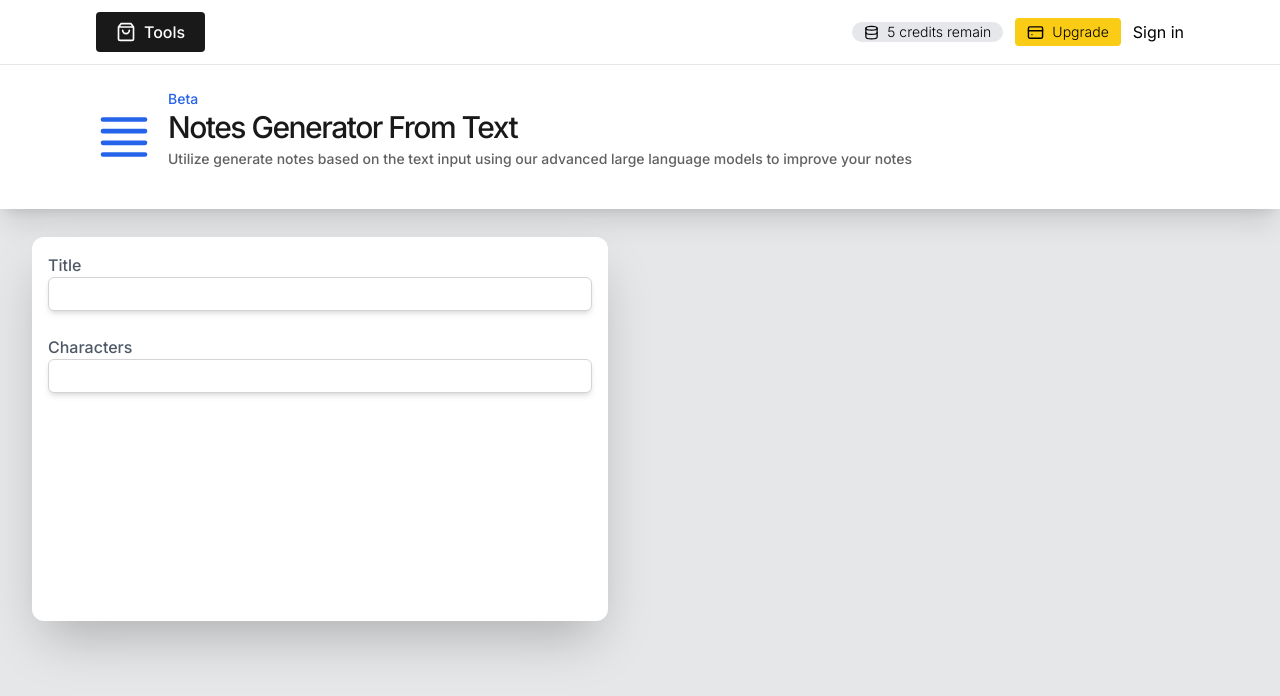
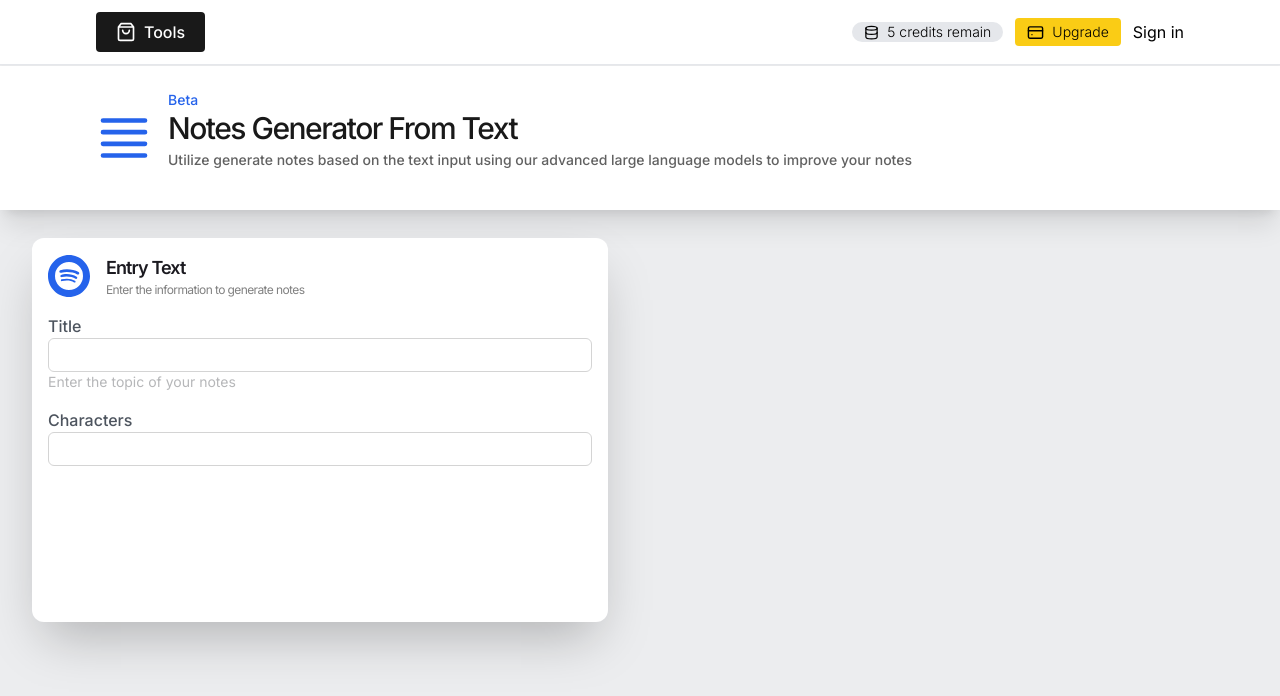
Before and after one commit to SPJ27/saas, a Next.js app: page / in a window 1280 px wide. Shown: the top 696 px of the page. Built offline with nearby package versions, Linux system fonts and the light colour scheme; no server answers.

Commit message:
Improved UI

```diff
--- a/app/layout.tsx
+++ b/app/layout.tsx
@@ -22,7 +22,7 @@ export default function RootLayout({
   return (
     <ClerkProvider>
       <html lang="en">
-        <body className={`${inter.className} antialiased bg-[#e5e7e9]`}>
+        <body className={`${inter.className} antialiased bg-[#ecedef]`}>
           <Navbar />
           {children}
         </body>
--- a/components/Form.tsx
+++ b/components/Form.tsx
@@ -1,18 +1,56 @@
-import React from 'react'
+import React from "react";
 
 const Form = () => {
   return (
     <>
-    <div className='h-96 max-w-xl shadow-2xl rounded-xl bg-white p-4'>
+      <div className="h-96 max-w-xl shadow-2xl rounded-xl bg-white p-4">
+        <div className="flex items-center mb-4">
+          <svg
+            className="mr-4 items-center"
+            xmlns="http://www.w3.org/2000/svg"
+            width="42"
+            height="42"
+            viewBox="0 0 24 24"
+            fill="#2563EB"
+          >
+            <path d="M12 0c6.627 0 12 5.373 12 12s-5.373 12-12 12S0 18.627 0 12 5.373 0 12 0zm0 4a8 8 0 1 0 0 16 8 8 0 0 0 0-16zm-1.227 9.537c1.75 0 3.31.401 4.653 1.206.2.117.317.236.317.532 0 .288-.234.5-.498.5-.129 0-.217-.045-.338-.119-1.16-.7-2.605-1.07-4.14-1.07-.856 0-1.717.11-2.523.278-.13.028-.296.079-.394.079a.5.5 0 0 1-.507-.503c0-.336.194-.503.436-.55a13.357 13.357 0 0 1 2.994-.353zm-.11-2.613c2.094 0 4.12.522 5.712 1.475.267.153.366.347.366.632a.622.622 0 0 1-.624.627c-.173 0-.283-.07-.4-.14-1.302-.771-3.106-1.285-5.08-1.285-1.014 0-1.888.142-2.612.335-.156.043-.243.09-.389.09a.626.626 0 0 1-.625-.628c0-.34.165-.574.498-.668.9-.247 1.817-.438 3.154-.438zm.163-2.749c2.35 0 4.82.484 6.626 1.544.243.138.412.346.412.726 0 .437-.35.75-.754.75-.163 0-.26-.04-.413-.123-1.448-.868-3.695-1.347-5.868-1.347-1.085 0-2.186.11-3.196.385-.116.029-.263.087-.41.087a.75.75 0 0 1-.754-.764c0-.435.27-.68.56-.765 1.14-.336 2.413-.493 3.797-.493z" />
+          </svg>
+          <div className="items-center ">
+            <p className="text-lg tracking-tighter font-semibold p-0  items-center text-[#1b1a20]">
+              Entry Text
+            </p>
+            <p className="text-xs tracking-tighter font-sm items-center text-[#818181]">
+              Enter the information to generate notes
+            </p>
+          </div>
+        </div>
+
         <form action="#">
-            <label htmlFor="title" className='text-[#4e5965] font-medium'>Title</label>
-            <input className="text-[#4e5965] mb-6 w-full font-medium border-[#d4d4d4] border-[0.5px] shadow-md outline-none rounded-md px-3 py-1" type="text" name="title" id="title" />
-            <label htmlFor="title" className='text-[#4e5965] font-medium'>Characters</label>
-            <input className="text-[#4e5965] w-full font-medium border-[#d4d4d4] border-[1px] shadow-md outline-none rounded-md px-3 py-1" type="text" name="char" id="char" />
+          <label htmlFor="title" className="text-[#4d545e] font-medium">
+            Title
+          </label>
+          <input
+            className="text-[#4d545e]  w-full font-medium border-[#d4d4d4] border-[0.5px]  outline-none rounded-md px-3 py-1"
+            type="text"
+            name="title"
+            id="title"
+          />
+          <p className="mb-4 text-sm text-[#b6b7b9]">
+            Enter the topic of your notes
+          </p>
+          <label htmlFor="title" className="text-[#4d545e] font-medium">
+            Characters
+          </label>
+          <input
+            className="text-[#4d545e] w-full font-medium border-[#d4d4d4] border-[1px]  outline-none rounded-md px-3 py-1"
+            type="text"
+            name="char"
+            id="char"
+          />
         </form>
-    </div>
+      </div>
     </>
-  )
-}
+  );
+};
 
-export default Form
+export default Form;
--- a/components/Navbar.tsx
+++ b/components/Navbar.tsx
@@ -29,7 +29,7 @@ const Navbar = () => {
           </SignedIn>
         </div>
       </div>
-      <hr />
+      <hr className="h-[2px]"/>
 
     </>
   );
```
